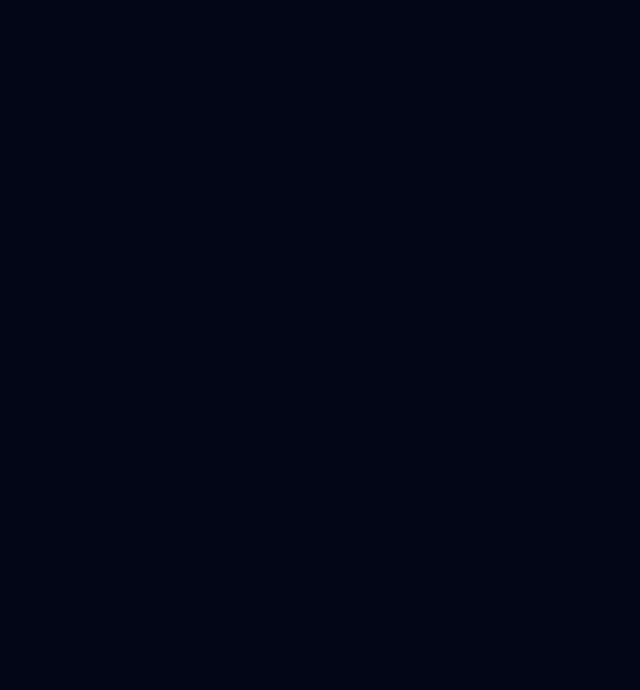
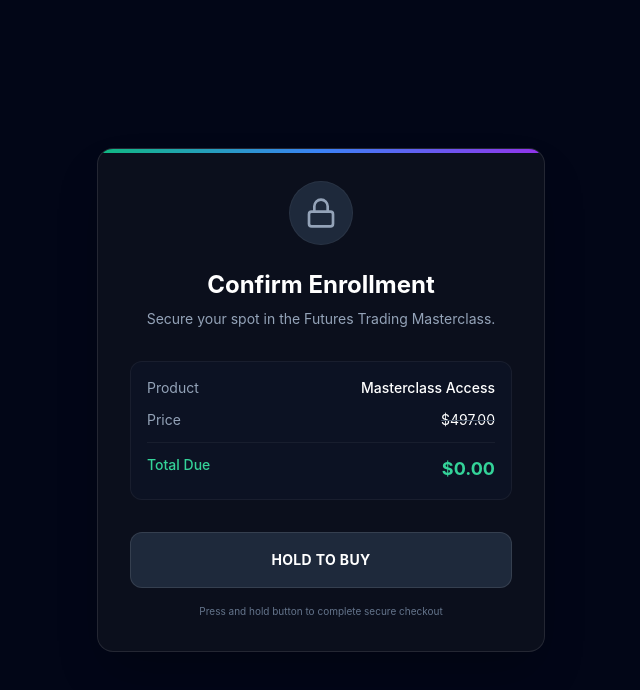
Before and after one commit to davidmeraz/ascent-trading-futures, a React (Vite) app: page /enrollment-success in a window 1280 px wide. Before the commit this address had no page. Shown: the top 690 px of the page, without its empty margins (319-959 px from the left). Built offline with nearby package versions, Linux system fonts and the light colour scheme.

Commit message:
feat: implement simulated purchase flow and route protection

```diff
--- a/package.json
+++ b/package.json
@@ -10,6 +10,7 @@
     "preview": "vite preview"
   },
   "dependencies": {
+    "canvas-confetti": "^1.9.4",
     "clsx": "^2.1.1",
     "framer-motion": "^12.34.0",
     "lucide-react": "^0.564.0",
--- a/src/App.jsx
+++ b/src/App.jsx
@@ -23,6 +23,7 @@ function LandingPage() {
 
 import Login from './components/auth/Login';
 import Register from './components/auth/Register';
+import EnrollmentSuccess from './components/auth/EnrollmentSuccess';
 
 function App() {
   return (
@@ -31,6 +32,7 @@ function App() {
         <Route path="/" element={<LandingPage />} />
         <Route path="/login" element={<Login />} />
         <Route path="/register" element={<Register />} />
+        <Route path="/enrollment-success" element={<EnrollmentSuccess />} />
 
         {/* Course Routes */}
         <Route path="/learn" element={<CourseLayout />}>
--- a/src/components/Hero.jsx
+++ b/src/components/Hero.jsx
@@ -3,6 +3,8 @@ import { motion } from 'framer-motion';
 import { Link } from 'react-router-dom';
 
 export default function Hero() {
+    const isPurchased = localStorage.getItem('course_purchased') === 'true';
+
     return (
         <div className="relative overflow-hidden pt-32 pb-16 lg:pt-48 lg:pb-32">
             <div className="max-w-7xl mx-auto px-4 sm:px-6 lg:px-8 relative z-10">
@@ -45,8 +47,8 @@ export default function Hero() {
                         transition={{ duration: 0.5, delay: 0.3 }}
                         className="flex flex-col sm:flex-row gap-4 justify-center items-center"
                     >
-                        <Link to="/learn" className="group bg-emerald-600 hover:bg-emerald-700 text-white px-8 py-4 rounded-lg text-lg font-semibold transition-all flex items-center gap-2">
-                            Start Free Course
+                        <Link to={isPurchased ? "/learn" : "/enrollment-success"} className="group bg-emerald-600 hover:bg-emerald-700 text-white px-8 py-4 rounded-lg text-lg font-semibold transition-all flex items-center gap-2">
+                            {isPurchased ? "Continue Learning" : "Start Futures Course"}
                             <ArrowRight className="h-5 w-5 group-hover:translate-x-1 transition-transform" />
                         </Link>
                         <button className="group px-8 py-4 rounded-lg text-lg font-semibold text-white border border-white/10 hover:bg-white/5 transition-all flex items-center gap-2">
--- a/src/components/LearningPath.jsx
+++ b/src/components/LearningPath.jsx
@@ -96,6 +96,7 @@ export default function LearningPath() {
 
 function Card({ step, index }) {
     const isLocked = step.status === "locked";
+    const isPurchased = localStorage.getItem('course_purchased') === 'true';
 
     return (
         <motion.div
@@ -144,6 +145,11 @@ function Card({ step, index }) {
                             <Lock className="w-4 h-4" />
                             Next Phase
                         </div>
+                    ) : !isPurchased ? (
+                        <Link to="/enrollment-success" className="w-full py-4 rounded-xl font-bold text-slate-400 bg-white/5 flex items-center justify-center gap-2 border border-white/5 hover:border-emerald-500/50 hover:text-emerald-400 transition-all cursor-pointer">
+                            <Lock className="w-4 h-4" />
+                            Unlock Course
+                        </Link>
                     ) : (
                         <Link to="/learn/futures-origin" className={`w-full py-4 rounded-xl font-bold text-white bg-gradient-to-r ${step.color} opacity-90 hover:opacity-100 transition-opacity shadow-lg ${step.shadow} flex items-center justify-center gap-2`}>
                             Start Journey
--- /dev/null
+++ b/src/components/auth/EnrollmentSuccess.jsx
@@ -0,0 +1,158 @@
+import { useState, useEffect, useRef } from 'react';
+import { motion } from 'framer-motion';
+import { Check, Lock } from 'lucide-react';
+import { Link, useNavigate } from 'react-router-dom';
+import confetti from 'canvas-confetti';
+
+export default function EnrollmentSuccess() {
+    const navigate = useNavigate();
+    const [status, setStatus] = useState('idle'); // idle, holding, success
+    const [progress, setProgress] = useState(0);
+    const holdInterval = useRef(null);
+    const startTime = useRef(null);
+
+    useEffect(() => {
+        if (localStorage.getItem('course_purchased') === 'true') {
+            navigate('/learn');
+        }
+    }, [navigate]);
+
+    // Confetti Effect trigger
+    const triggerConfetti = () => {
+        const duration = 3000;
+        const animationEnd = Date.now() + duration;
+        const defaults = { startVelocity: 30, spread: 360, ticks: 60, zIndex: 0 };
+        const random = (min, max) => Math.random() * (max - min) + min;
+
+        const interval = setInterval(() => {
+            const timeLeft = animationEnd - Date.now();
+            if (timeLeft <= 0) return clearInterval(interval);
+            const particleCount = 50 * (timeLeft / duration);
+            confetti({ ...defaults, particleCount, origin: { x: random(0.1, 0.3), y: Math.random() - 0.2 } });
+            confetti({ ...defaults, particleCount, origin: { x: random(0.7, 0.9), y: Math.random() - 0.2 } });
+        }, 250);
+    };
+
+    const startHold = () => {
+        if (status === 'success') return;
+        setStatus('holding');
+        startTime.current = Date.now();
+
+        clearInterval(holdInterval.current);
+        holdInterval.current = setInterval(() => {
+            const elapsedTime = Date.now() - startTime.current;
+            const newProgress = Math.min((elapsedTime / 2000) * 100, 100); // 2 seconds to fill
+
+            setProgress(newProgress);
+
+            if (newProgress >= 100) {
+                clearInterval(holdInterval.current);
+                completePurchase();
+            }
+        }, 16);
+    };
+
+    const endHold = () => {
+        if (status === 'success') return;
+        clearInterval(holdInterval.current);
+        setStatus('idle');
+        setProgress(0);
+    };
+
+    const completePurchase = () => {
+        setStatus('success');
+        localStorage.setItem('course_purchased', 'true');
+        triggerConfetti();
+        // Redirect after short delay
+        setTimeout(() => {
+            navigate('/learn');
+        }, 2500);
+    };
+
+    return (
+        <div className="fixed inset-0 z-50 bg-[#020617] flex items-center justify-center p-4">
+            <motion.div
+                initial={{ scale: 0.9, opacity: 0 }}
+                animate={{ scale: 1, opacity: 1 }}
+                className="max-w-md w-full bg-[#0B0F1C] border border-white/10 rounded-2xl p-8 relative overflow-hidden shadow-2xl"
+            >
+                {/* Background Glow */}
+                <div className="absolute top-0 left-0 w-full h-1 bg-gradient-to-r from-emerald-500 via-blue-500 to-purple-600"></div>
+
+                {status === 'success' ? (
+                    <motion.div
+                        initial={{ opacity: 0 }}
+                        animate={{ opacity: 1 }}
+                        className="flex flex-col items-center text-center py-8"
+                    >
+                        <motion.div
+                            initial={{ scale: 0 }}
+                            animate={{ scale: 1 }}
+                            transition={{ type: "spring", stiffness: 200, damping: 20 }}
+                            className="w-24 h-24 bg-emerald-500 rounded-full flex items-center justify-center mb-6 shadow-lg shadow-emerald-500/50"
+                        >
+                            <Check className="w-12 h-12 text-white stroke-[3]" />
+                        </motion.div>
+                        <h2 className="text-3xl font-bold text-white mb-2">Purchase Successful!</h2>
+                        <p className="text-emerald-400 font-medium mb-8">Access Granted</p>
+                        <div className="text-slate-500 text-sm animate-pulse">
+                            Redirecting to Dashboard...
+                        </div>
+                    </motion.div>
+                ) : (
+                    <div className="flex flex-col items-center">
+                        <div className="w-16 h-16 bg-slate-800 rounded-full flex items-center justify-center mb-6 border border-white/5">
+                            <Lock className="w-8 h-8 text-slate-400" />
+                        </div>
+
+                        <h1 className="text-2xl font-bold text-white mb-2">Confirm Enrollment</h1>
+                        <p className="text-slate-400 text-sm mb-8 text-center">Secure your spot in the Futures Trading Masterclass.</p>
+
+                        {/* Invoice */}
+                        <div className="w-full bg-slate-900/50 rounded-xl p-4 border border-white/5 mb-8 space-y-3">
+                            <div className="flex justify-between text-sm">
+                                <span className="text-slate-400">Product</span>
+                                <span className="text-white font-medium">Masterclass Access</span>
+                            </div>
+                            <div className="flex justify-between text-sm">
+                                <span className="text-slate-400">Price</span>
+                                <span className="text-white line-through decoration-slate-600">$497.00</span>
+                            </div>
+                            <div className="flex justify-between text-sm border-t border-white/5 pt-3">
+                                <span className="text-emerald-400 font-medium">Total Due</span>
+                                <span className="text-emerald-400 font-bold text-lg">$0.00</span>
+                            </div>
+                        </div>
+
+                        {/* Hold Button */}
+                        <div
+                            className="relative w-full h-14 rounded-xl overflow-hidden bg-slate-800 select-none cursor-pointer transform transition-transform active:scale-95 border border-white/10 hover:border-white/20"
+                            onMouseDown={startHold}
+                            onMouseUp={endHold}
+                            onMouseLeave={endHold}
+                            onTouchStart={startHold}
+                            onTouchEnd={endHold}
+                        >
+                            {/* Filling Background */}
+                            <motion.div
+                                className="absolute top-0 left-0 h-full bg-emerald-600"
+                                style={{ width: `${progress}%` }}
+                                transition={{ duration: 0 }} // Direct control
+                            />
+
+                            {/* Text Content */}
+                            <div className="absolute inset-0 flex items-center justify-center pointer-events-none z-10 gap-2">
+                                <span className="font-bold text-white tracking-wide text-sm uppercase">
+                                    {progress > 0 ? "HOLD TO CONFIRM..." : "HOLD TO BUY"}
+                                </span>
+                            </div>
+                        </div>
+                        <p className="text-[10px] text-slate-500 mt-4 text-center">
+                            Press and hold button to complete secure checkout
+                        </p>
+                    </div>
+                )}
+            </motion.div>
+        </div>
+    );
+}
--- a/src/components/course/CourseLayout.jsx
+++ b/src/components/course/CourseLayout.jsx
@@ -1,5 +1,5 @@
 import { useState, useEffect } from 'react';
-import { Link, Outlet, useParams, useLocation } from 'react-router-dom';
+import { Link, Outlet, useParams, useLocation, useNavigate } from 'react-router-dom';
 import { Book, Circle, Menu, X, ArrowLeft, Lock, CheckCircle, TrendingUp } from 'lucide-react';
 import { motion } from 'framer-motion';
 import { COURSE_CONTENT } from '../../data/courseData';
@@ -8,7 +8,16 @@ export default function CourseLayout() {
     const [isSidebarOpen, setSidebarOpen] = useState(true);
     const { lessonId } = useParams();
     const location = useLocation();
+    const navigate = useNavigate();
     const [completedLessons, setCompletedLessons] = useState([]);
+
+    // Protect route - Check if purchased
+    useEffect(() => {
+        const hasPurchased = localStorage.getItem('course_purchased');
+        if (!hasPurchased) {
+            navigate('/enrollment-success');
+        }
+    }, [navigate]);
 
     // Load progress on mount and when route changes (in case a quiz was just passed)
     const loadProgress = () => {
```
Also changed, not shown: 1 other file (tests, documents, lock files or other folders).
